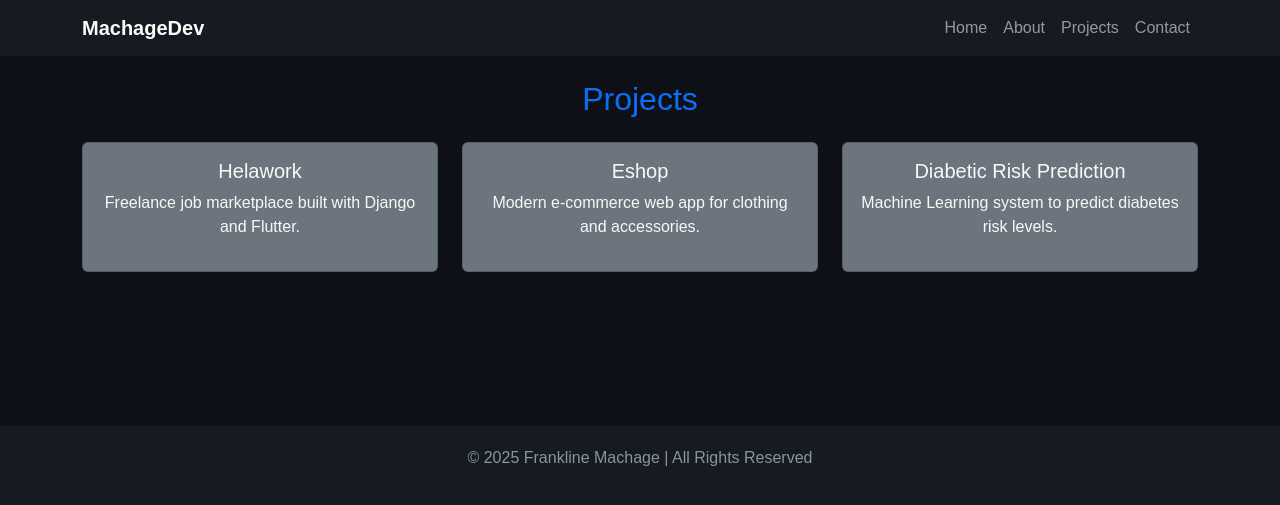
After one commit to machageDev/frank-portfolio, a Django app: template webapp/templates/projects.html in a window 1280 px wide. The commit adds this page. Shown: the top 505 px of the page. Run offline with Django 3.2, Linux system fonts and the light colour scheme; the template is opened without the code that fills it, so the values that code supplies are empty.

Commit message:
added templaltes

```diff
--- a/webapp/templates/base.html
+++ b/webapp/templates/base.html
@@ -1,46 +1,92 @@
+{% load static %}
 <!DOCTYPE html>
 <html lang="en">
 <head>
   <meta charset="UTF-8">
   <meta name="viewport" content="width=device-width, initial-scale=1.0">
-    <title>{% block title %}My Portfolio{% endblock %}</title>
-    <link rel="stylesheet" href="{% static 'css/style.css' %}">
-    <script src="https://kit.fontawesome.com/a076d05399.js" crossorigin="anonymous"></script>
+  <title>{% block title %}Frankline Machage | Portfolio{% endblock %}</title>
+  <link href="https://cdn.jsdelivr.net/npm/bootstrap@5.3.3/dist/css/bootstrap.min.css" rel="stylesheet">
+  <style>
+    body {
+      background-color: #0d1117;
+      color: #c9d1d9;
+      font-family: 'Poppins', sans-serif;
+    }
+    nav {
+      background-color: #161b22;
+    }
+    .hero {
+      padding: 100px 0;
+      text-align: center;
+    }
+    .hero h1 {
+      font-size: 3rem;
+      font-weight: 700;
+      color: #58a6ff;
+    }
+    .hero p {
+      font-size: 1.2rem;
+      color: #8b949e;
+    }
+    .btn-custom {
+      background-color: #58a6ff;
+      color: white;
+      border-radius: 30px;
+      padding: 10px 25px;
+      transition: 0.3s;
+    }
+    .btn-custom:hover {
+      background-color: #1f6feb;
+    }
+    section {
+      padding: 80px 0;
+    }
+    footer {
+      background-color: #161b22;
+      color: #8b949e;
+      text-align: center;
+      padding: 20px 0;
+      margin-top: 50px;
+    }
+  </style>
 </head>
 <body>
+
   <!-- Navbar -->
-    <header class="navbar">
+  <nav class="navbar navbar-expand-lg navbar-dark fixed-top">
     <div class="container">
-            <div class="logo">
-                <a href="/">Machage<span>.</span></a>
+      <a class="navbar-brand fw-bold" href="#">MachageDev</a>
+      <button class="navbar-toggler" type="button" data-bs-toggle="collapse" data-bs-target="#navbarNav">
+        <span class="navbar-toggler-icon"></span>
+      </button>
+      <div class="collapse navbar-collapse justify-content-end" id="navbarNav">
+        <ul class="navbar-nav">
+          <li class="nav-item"><a class="nav-link" href="#home">Home</a></li>
+          <li class="nav-item"><a class="nav-link" href="#about">About</a></li>
+          <li class="nav-item"><a class="nav-link" href="#projects">Projects</a></li>
+          <li class="nav-item"><a class="nav-link" href="#contact">Contact</a></li>
+        </ul>
       </div>
-            <nav>
-                <ul>
-                    <li><a href="/">Home</a></li>
-                    <li><a href="#about">About</a></li>
-                    <li><a href="#projects">Projects</a></li>
-                    <li><a href="#contact">Contact</a></li>
-                </ul>
+    </div>
   </nav>
-        </div>
-    </header>
 
   <!-- Main content -->
-    <main>
-        {% block content %}
-        {% endblock %}
-    </main>
+  {% block content %}{% endblock %}
 
   <!-- Footer -->
   <footer>
-        <div class="footer-content">
-            <p>© 2025 Machage. All rights reserved.</p>
-            <div class="social-links">
-                <a href="#"><i class="fab fa-github"></i></a>
-                <a href="#"><i class="fab fa-linkedin"></i></a>
-                <a href="#"><i class="fab fa-twitter"></i></a>
-            </div>
-        </div>
+    <p>&copy; 2025 Frankline Machage | All Rights Reserved</p>
   </footer>
+
+  <script src="https://cdn.jsdelivr.net/npm/bootstrap@5.3.3/dist/js/bootstrap.bundle.min.js"></script>
+  <script>
+    // Smooth scrolling for navbar links
+    document.querySelectorAll('a.nav-link').forEach(link => {
+      link.addEventListener('click', function(e) {
+        e.preventDefault();
+        document.querySelector(this.getAttribute('href')).scrollIntoView({ behavior: 'smooth' });
+      });
+    });
+  </script>
 </body>
 </html>
--- /dev/null
+++ b/webapp/templates/projects.html
@@ -0,0 +1,35 @@
+{% extends 'base.html' %}
+
+{% block title %}Projects - Frankline Machage{% endblock %}
+
+{% block content %}
+<section id="projects" class="container">
+  <h2 class="text-center text-primary mb-4">Projects</h2>
+  <div class="row">
+    <div class="col-md-4 mb-4">
+      <div class="card bg-secondary text-light">
+        <div class="card-body text-center">
+          <h5>Helawork</h5>
+          <p>Freelance job marketplace built with Django and Flutter.</p>
+        </div>
+      </div>
+    </div>
+    <div class="col-md-4 mb-4">
+      <div class="card bg-secondary text-light">
+        <div class="card-body text-center">
+          <h5>Eshop</h5>
+          <p>Modern e-commerce web app for clothing and accessories.</p>
+        </div>
+      </div>
+    </div>
+    <div class="col-md-4 mb-4">
+      <div class="card bg-secondary text-light">
+        <div class="card-body text-center">
+          <h5>Diabetic Risk Prediction</h5>
+          <p>Machine Learning system to predict diabetes risk levels.</p>
+        </div>
+      </div>
+    </div>
+  </div>
+</section>
+{% endblock %}
```
Also changed, not shown: webapp/templates/contact.html (added, +29 -0 lines), webapp/templates/index.html (+5 -83 lines), webapp/templates/about.html (added). Lines whose indentation alone changed are shown as unchanged.
